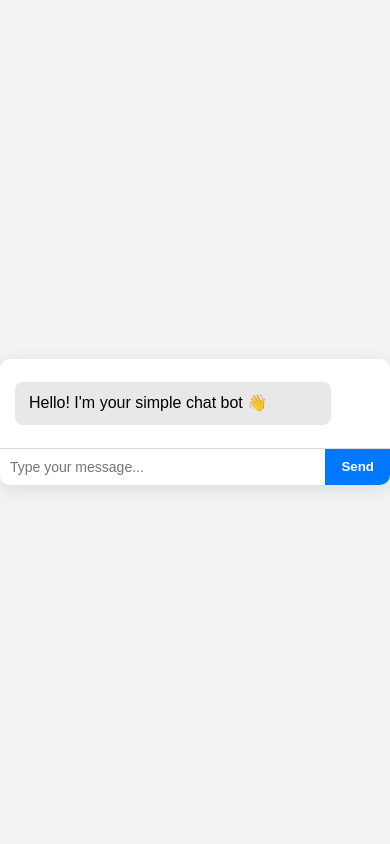
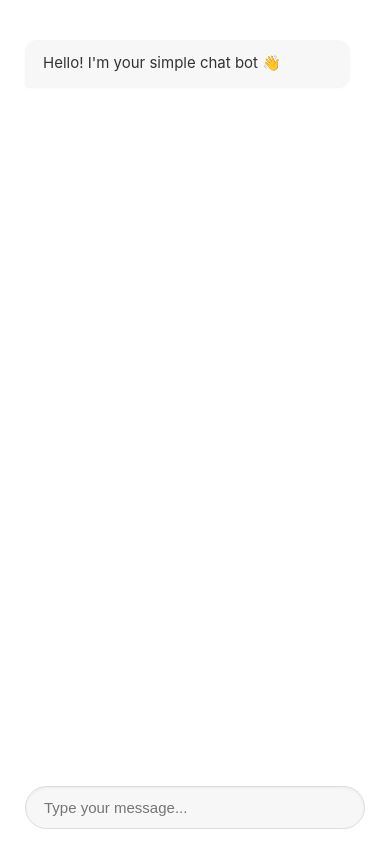
Before and after one commit to Andrei-director/my-chat-clone, a website: page index.html in a window 390 px wide. Drawn offline with Linux system fonts and the light colour scheme.

Commit message:
Enhance styles for modern look and mobile support
Updated styles for modern appearance and responsiveness.

```diff
--- a/style.css
+++ b/style.css
@@ -1,74 +1,131 @@
 /* Общие стили */
 body {
-    font-family: Arial, sans-serif;
-    background: #f2f3f5;
+    font-family: Inter, Arial, sans-serif; /* Использовал Inter для более современного вида */
+    /* Фон-градиент, как в видео */
+    background: linear-gradient(135deg, #f0f4ff 0%, #ffe9f9 100%);
     display: flex;
     justify-content: center;
     align-items: center;
     height: 100vh;
     margin: 0;
+    padding: 20px;
+    box-sizing: border-box;
 }
 
-/* Контейнер чата */
+/* Контейнер чата (Белый, с тенью, как планшет в видео) */
 .chat-container {
-    width: 400px;
+    width: 100%;
+    max-width: 650px; /* Увеличим ширину для лучшего вида */
+    height: 100%;
+    max-height: 800px;
     background: white;
-    border-radius: 10px;
-    box-shadow: 0 4px 20px rgba(0, 0, 0, 0.1);
+    border-radius: 20px; /* Сильное закругление */
+    box-shadow: 0 25px 50px rgba(0, 0, 0, 0.15); /* Более выраженная тень */
     display: flex;
     flex-direction: column;
     overflow: hidden;
+    transition: all 0.3s ease;
+}
+
+/* Верхний логотип / навигация */
+.header-bar {
+    padding: 15px 20px;
+    display: flex;
+    justify-content: space-between;
+    align-items: center;
+    border-bottom: 1px solid #eee;
+}
+
+.header-bar .logo {
+    font-weight: 700;
+    color: #333;
 }
 
 /* Поле сообщений */
 .chat-box {
     flex: 1;
-    padding: 15px;
+    padding: 25px;
     overflow-y: auto;
 }
 
+/* Скроллбар (для эстетики) */
+.chat-box::-webkit-scrollbar {
+    width: 6px;
+}
+.chat-box::-webkit-scrollbar-thumb {
+    background: #ccc;
+    border-radius: 3px;
+}
+.chat-box::-webkit-scrollbar-track {
+    background: transparent;
+}
+
+
 /* Сообщения */
 .message {
-    margin: 8px 0;
-    padding: 10px 14px;
-    border-radius: 8px;
-    max-width: 80%;
-    line-height: 1.4;
+    margin: 15px 0; /* Увеличим отступы */
+    padding: 12px 18px;
+    border-radius: 12px;
+    max-width: 85%;
+    line-height: 1.5;
+    font-size: 15px;
+    position: relative;
+    box-shadow: 0 1px 2px rgba(0, 0, 0, 0.05); /* Легкая тень */
 }
 
+/* Сообщение пользователя (голубое, справа) */
 .message.user {
-    background: #d1e7ff;
+    background: #0b84ff; /* Яркий голубой, как в видео */
+    color: white;
     align-self: flex-end;
+    margin-left: auto;
+    border-bottom-right-radius: 4px; /* Угол "загнут" */
 }
 
+/* Сообщение бота (светлое, слева) */
 .message.bot {
-    background: #e8e8e8;
+    background: #f7f7f8; /* Светло-серый, почти белый */
+    color: #333;
     align-self: flex-start;
+    margin-right: auto;
+    border-bottom-left-radius: 4px; /* Угол "загнут" */
 }
 
 /* Форма ввода */
 form {
     display: flex;
-    border-top: 1px solid #ddd;
+    padding: 15px 25px;
+    background: white;
 }
 
 input[type="text"] {
     flex: 1;
-    padding: 10px;
-    border: none;
+    padding: 12px 18px;
+    border: 1px solid #ddd;
+    border-radius: 25px; /* Очень скругленные углы */
     outline: none;
-    font-size: 14px;
+    font-size: 15px;
+    background: #f7f7f8;
+    box-shadow: inset 0 1px 3px rgba(0, 0, 0, 0.05);
+    transition: border-color 0.2s;
+}
+
+input[type="text"]:focus {
+    border-color: #0b84ff;
+    background: white;
 }
 
 button {
-    background: #0078ff;
-    color: white;
-    border: none;
-    padding: 10px 16px;
-    cursor: pointer;
-    font-weight: bold;
+    display: none; /* Убираем кнопку "Send" для дизайна, как в видео */
 }
 
-button:hover {
-    background: #005fd1;
+/* Адаптивность для меньших экранов */
+@media (max-width: 700px) {
+    body {
+        padding: 0;
+    }
+    .chat-container {
+        max-height: 100vh;
+        border-radius: 0; /* На мобильном убираем скругление по краям экрана */
+    }
 }
```
